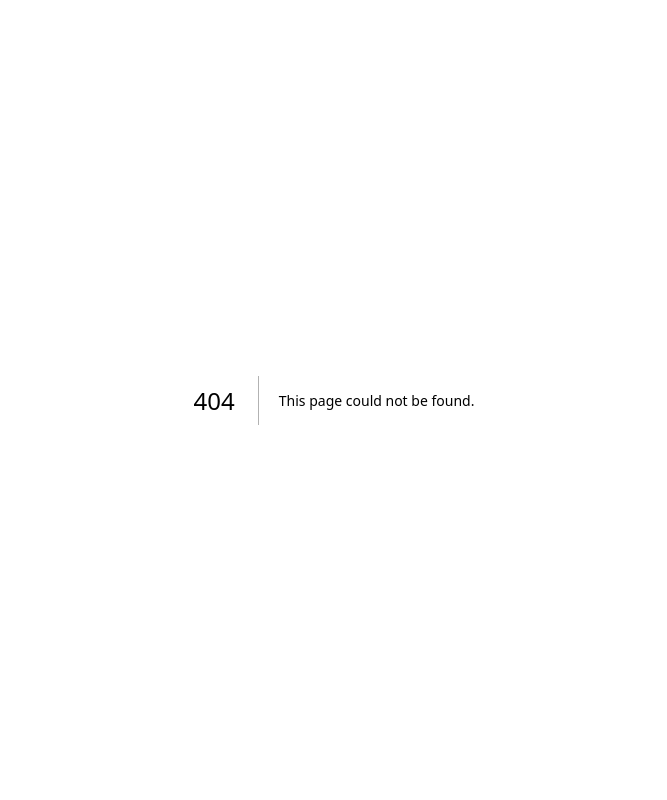
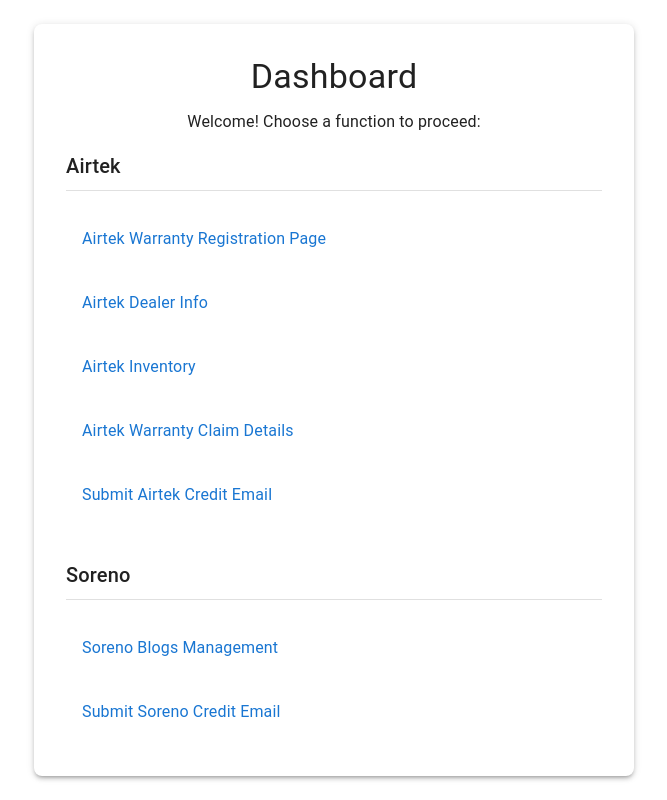
Before and after one commit to DavidSpaice/next, a Next.js app: page /dashboard in a window 1280 px wide. Before the commit this address had no page. Shown: the whole page, without its empty margins (306-973 px from the left). Built offline with nearby package versions, Linux system fonts and the light colour scheme.

Commit message:
feat: add a dashboard

```diff
--- /dev/null
+++ b/app/dashboard/Component.tsx
@@ -0,0 +1,138 @@
+"use client";
+import React from "react";
+import {
+  Box,
+  Typography,
+  List,
+  ListItem,
+  ListItemButton,
+  ListItemText,
+  Paper,
+  Divider,
+} from "@mui/material";
+
+const Dashboard: React.FC = () => {
+  const airtekLinks = [
+    {
+      title: "Airtek Warranty Registration Page",
+      url: "https://next-nine-pied.vercel.app/",
+    },
+    {
+      title: "Airtek Dealer Info",
+      url: "https://next-nine-pied.vercel.app/dealer-data/dealer-info",
+    },
+    {
+      title: "Airtek Inventory",
+      url: "https://next-nine-pied.vercel.app/inventory",
+    },
+    {
+      title: "Airtek Warranty Claim Details",
+      url: "https://next-nine-pied.vercel.app/warranty-claim-details",
+    },
+    {
+      title: "Submit Airtek Credit Email",
+      url: "https://next-nine-pied.vercel.app/submit-credit-email",
+    },
+  ];
+
+  const sorenoLinks = [
+    {
+      title: "Soreno Blogs Management",
+      url: "https://next-nine-pied.vercel.app/blogs",
+    },
+    {
+      title: "Submit Soreno Credit Email",
+      url: "https://next-nine-pied.vercel.app/soreno-credit-email",
+    },
+  ];
+
+  return (
+    <Box
+      sx={{
+        minHeight: "100vh",
+        bgcolor: "background.default",
+        display: "flex",
+        alignItems: "center",
+        justifyContent: "center",
+        p: 2,
+      }}
+    >
+      <Paper
+        elevation={3}
+        sx={{
+          maxWidth: 600,
+          width: "100%",
+          p: 4,
+          borderRadius: 2,
+        }}
+      >
+        <Typography variant="h4" component="h1" gutterBottom textAlign="center">
+          Dashboard
+        </Typography>
+        <Typography variant="body1" paragraph textAlign="center">
+          Welcome! Choose a function to proceed:
+        </Typography>
+
+        <Box sx={{ mb: 4 }}>
+          <Typography variant="h6" component="h2" sx={{ mb: 1 }}>
+            Airtek
+          </Typography>
+          <Divider sx={{ mb: 2 }} />
+          <List disablePadding>
+            {airtekLinks.map((link, index) => (
+              <ListItem key={index} disableGutters>
+                <ListItemButton
+                  component="a"
+                  href={link.url}
+                  target="_blank"
+                  sx={{
+                    borderRadius: 1,
+                    "&:hover": {
+                      bgcolor: "action.hover",
+                    },
+                  }}
+                >
+                  <ListItemText
+                    primary={link.title}
+                    primaryTypographyProps={{ color: "primary" }}
+                  />
+                </ListItemButton>
+              </ListItem>
+            ))}
+          </List>
+        </Box>
+
+        <Box>
+          <Typography variant="h6" component="h2" sx={{ mb: 1 }}>
+            Soreno
+          </Typography>
+          <Divider sx={{ mb: 2 }} />
+          <List disablePadding>
+            {sorenoLinks.map((link, index) => (
+              <ListItem key={index} disableGutters>
+                <ListItemButton
+                  component="a"
+                  href={link.url}
+                  target="_blank"
+                  sx={{
+                    borderRadius: 1,
+                    "&:hover": {
+                      bgcolor: "action.hover",
+                    },
+                  }}
+                >
+                  <ListItemText
+                    primary={link.title}
+                    primaryTypographyProps={{ color: "primary" }}
+                  />
+                </ListItemButton>
+              </ListItem>
+            ))}
+          </List>
+        </Box>
+      </Paper>
+    </Box>
+  );
+};
+
+export default Dashboard;
--- /dev/null
+++ b/app/dashboard/page.tsx
@@ -0,0 +1,12 @@
+import React from "react";
+import Dashboard from "./Component";
+
+function page() {
+  return (
+    <div>
+      <Dashboard />
+    </div>
+  );
+}
+
+export default page;
```
